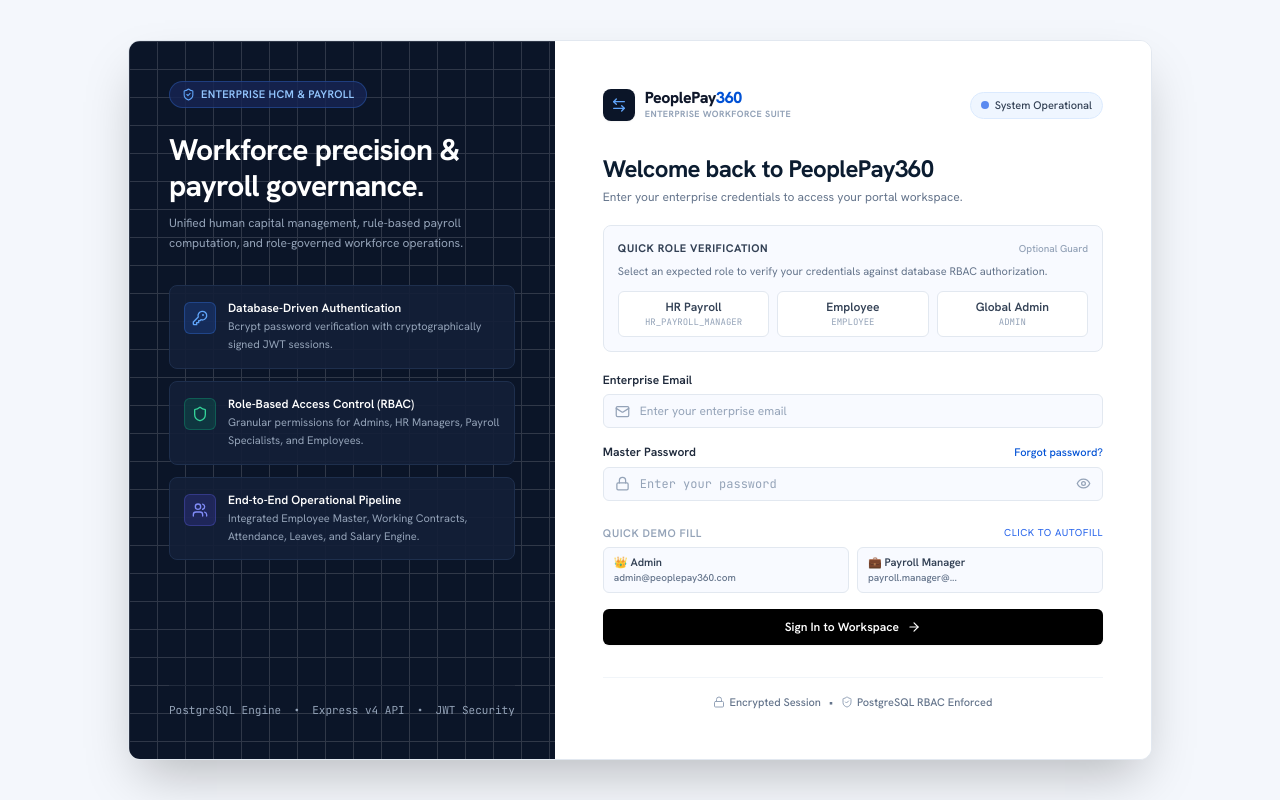
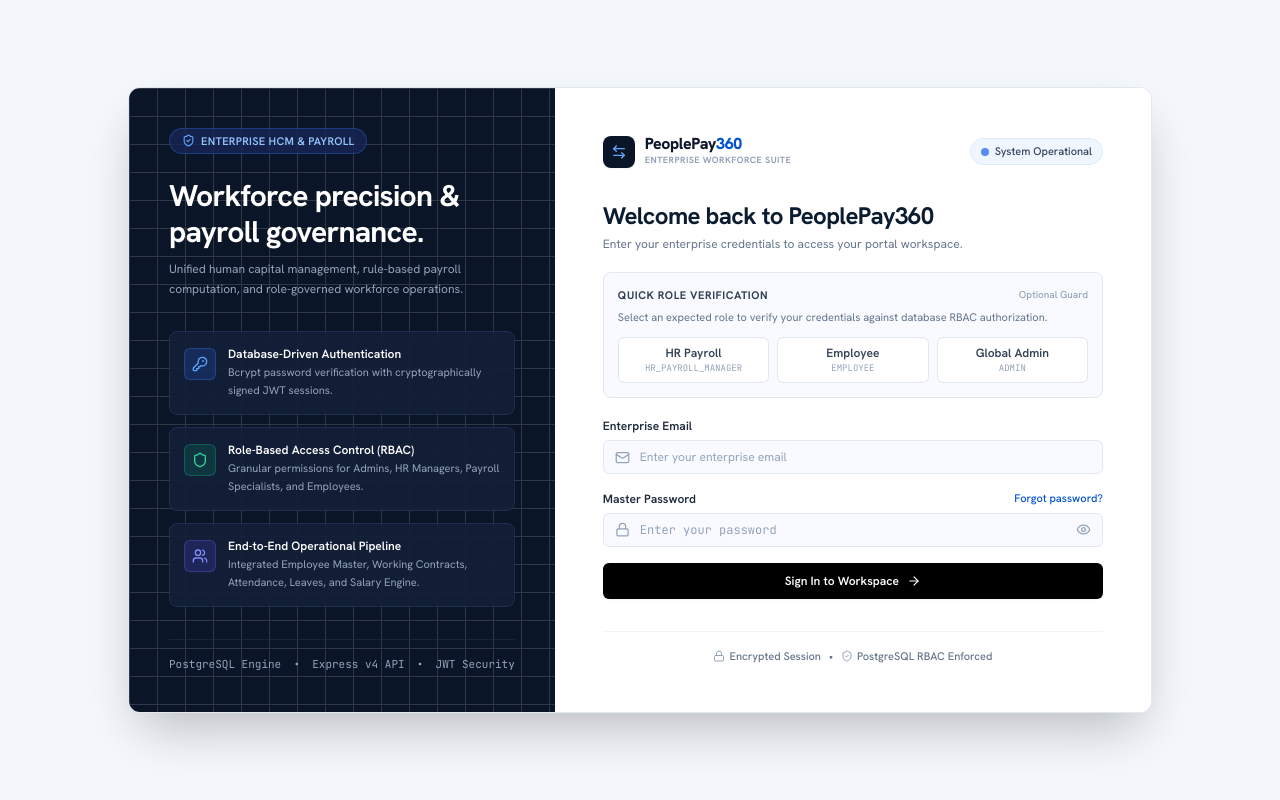
Before and after one commit to sunilpy-dev/PeoplePay, a React (Vite) app in the folder Client/: page /login in a window 1280 px wide. Built offline with nearby package versions, Linux system fonts and the light colour scheme; no server answers.

Commit message:
chore(login): restore official origin/main login view without quick-demo chips

```diff
--- a/Client/src/views/Login.jsx
+++ b/Client/src/views/Login.jsx
@@ -349,43 +349,6 @@ export const Login = () => {
                 </div>
               </div>
 
-              {/* Quick Demo Credentials Autofill Helper */}
-              <div className="pt-2">
-                <div className="text-[11px] font-semibold uppercase tracking-wider text-slate-400 mb-1.5 flex items-center justify-between">
-                  <span>Quick Demo Fill</span>
-                  <span className="text-[10px] text-blue-600 font-normal">Click to autofill</span>
-                </div>
-                <div className="grid grid-cols-2 gap-2">
-                  <button
-                    type="button"
-                    onClick={() => {
-                      setEmail('admin@peoplepay360.com');
-                      setPassword('Password@123');
-                      setSelectedRoleId('GLOBAL_ADMIN');
-                      setError('');
-                    }}
-                    className="px-2.5 py-1.5 text-xs font-medium bg-[#f8faff] hover:bg-blue-50 hover:text-blue-700 hover:border-blue-300 text-slate-700 rounded-md border border-slate-200 text-left transition flex flex-col"
-                  >
-                    <span className="font-semibold text-[11px]">👑 Admin</span>
-                    <span className="text-[10px] text-slate-500 truncate">admin@peoplepay360.com</span>
-                  </button>
-
-                  <button
-                    type="button"
-                    onClick={() => {
-                      setEmail('payroll.manager@peoplepay360.com');
-                      setPassword('Password@123');
-                      setSelectedRoleId('HR_PAYROLL');
-                      setError('');
-                    }}
-                    className="px-2.5 py-1.5 text-xs font-medium bg-[#f8faff] hover:bg-blue-50 hover:text-blue-700 hover:border-blue-300 text-slate-700 rounded-md border border-slate-200 text-left transition flex flex-col"
-                  >
-                    <span className="font-semibold text-[11px]">💼 Payroll Manager</span>
-                    <span className="text-[10px] text-slate-500 truncate">payroll.manager@...</span>
-                  </button>
-                </div>
-              </div>
-
               {/* Sign In to Workspace Button */}
               <button
                 type="submit"
```
